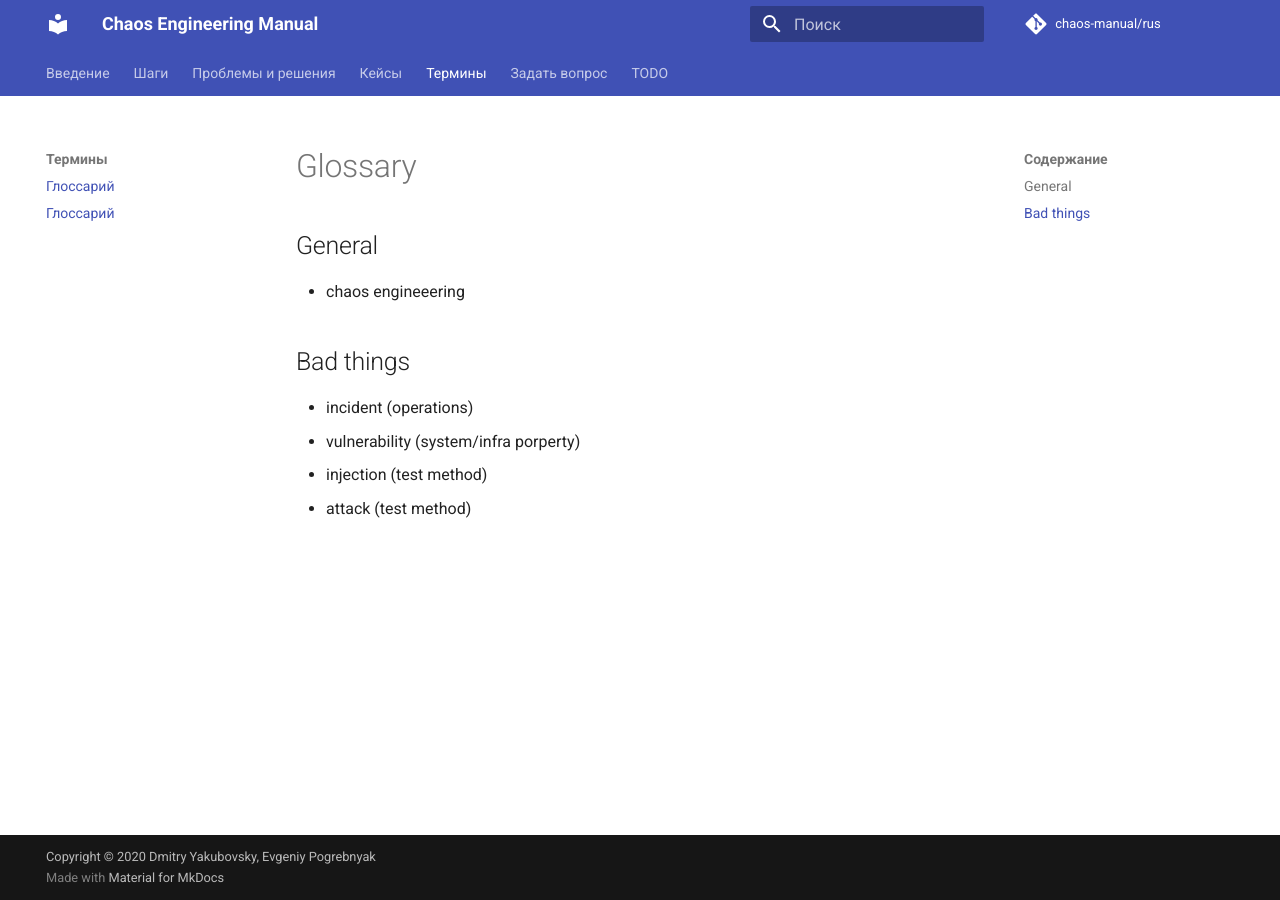
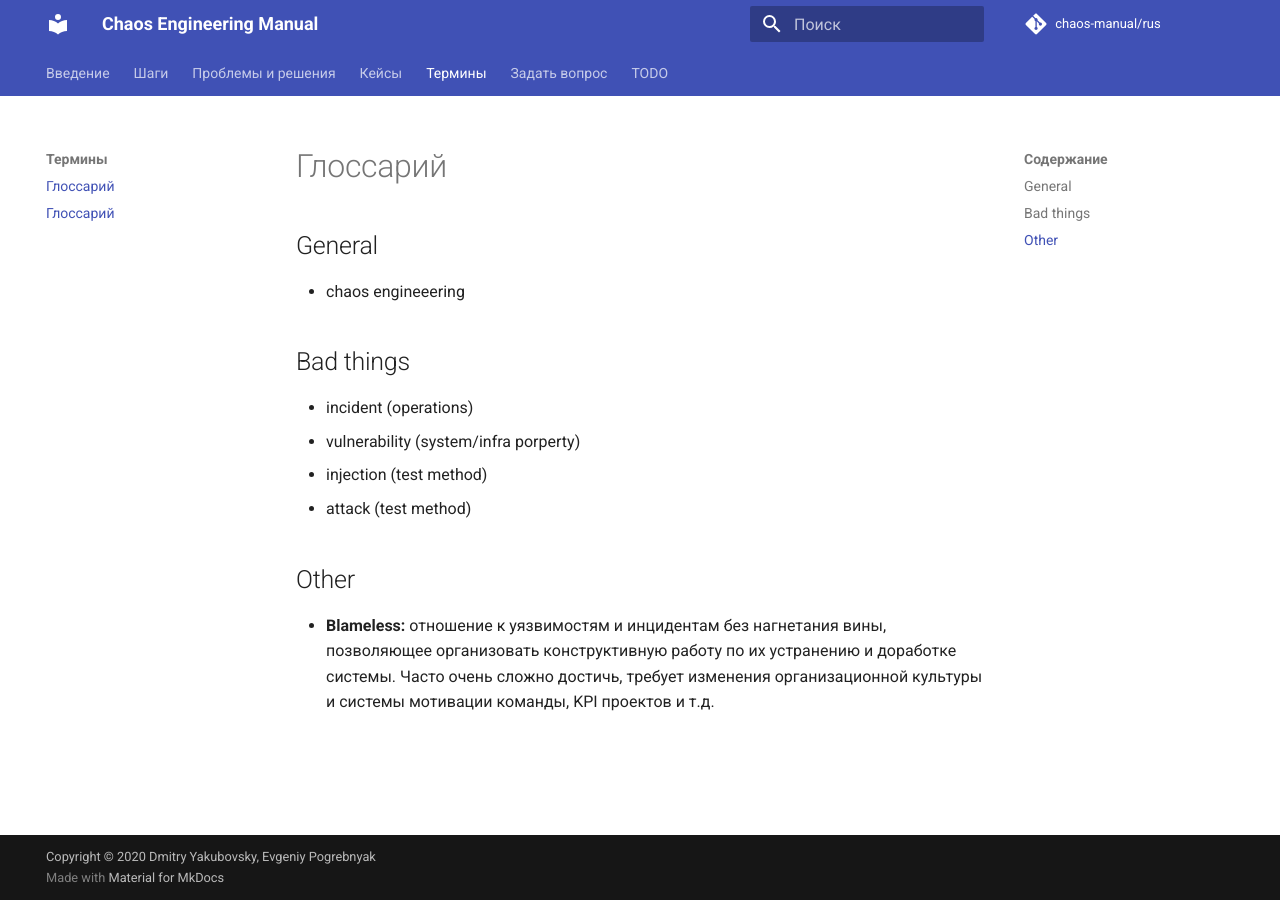
Before and after one commit to chaos-manual/rus, an MkDocs documentation site: the page built from documentation-ru/glossary.md, in a window 1280 px wide. Built offline with MkDocs 1.6.1 and Material for MkDocs 9.7.7, drawn with Linux system fonts in a browser that asks for light colours; comment, search, counter and statistics services are not loaded.

Commit message:
Added blameless to glossary

```diff
--- a/documentation-ru/glossary.md
+++ b/documentation-ru/glossary.md
@@ -1,4 +1,4 @@
-# Glossary
+# Глоссарий
 
 ## General
 
@@ -10,3 +10,10 @@
 - vulnerability (system/infra porperty)
 - injection (test method)
 - attack (test method)
+
+## Other
+
+- **Blameless:** отношение к уязвимостям и инцидентам без нагнетания вины, позволяющее
+                 организовать конструктивную работу по их устранению и доработке системы.
+                 Часто очень сложно достичь, требует изменения организационной культуры и
+                 системы мотивации команды, KPI проектов и т.д.
```
